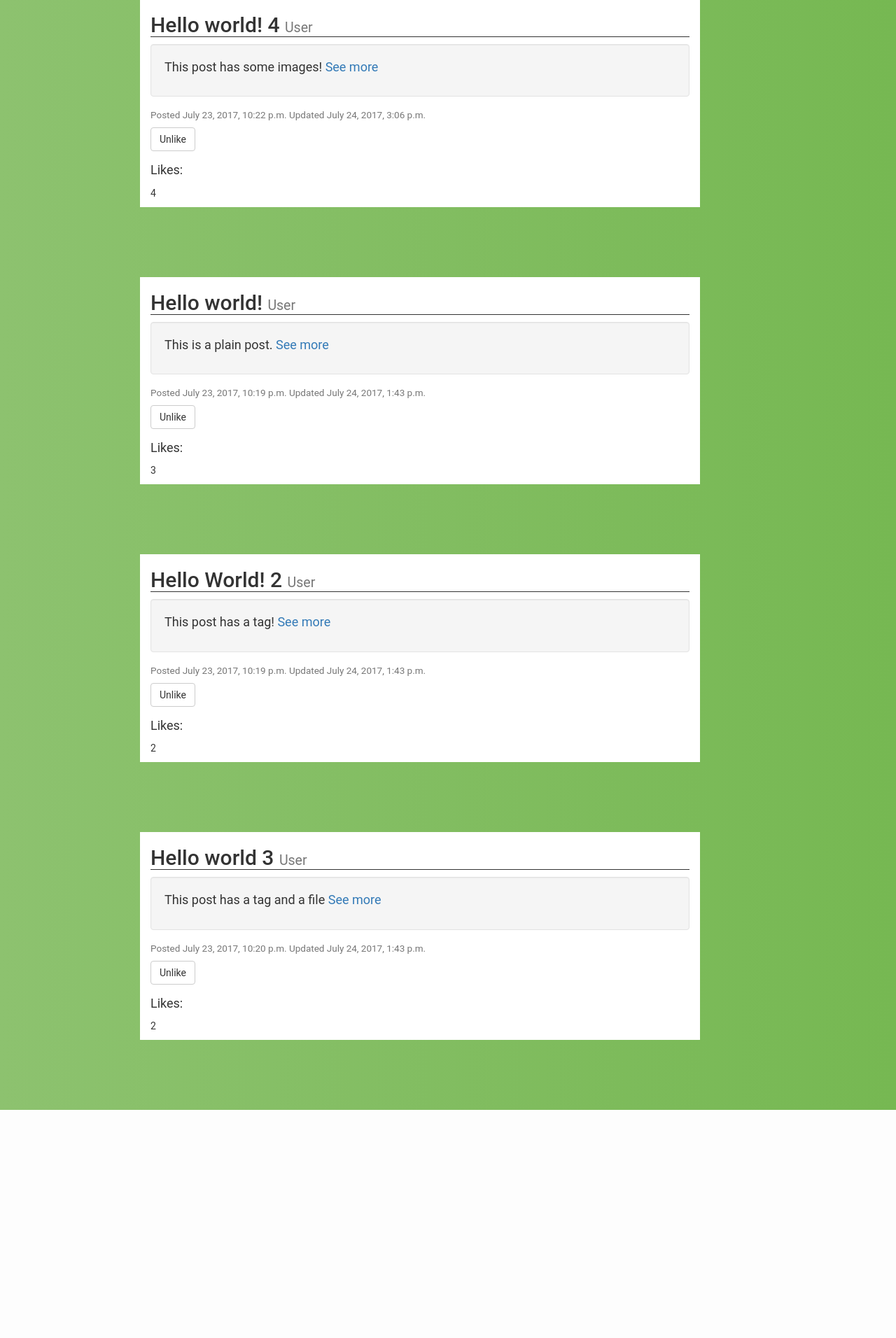
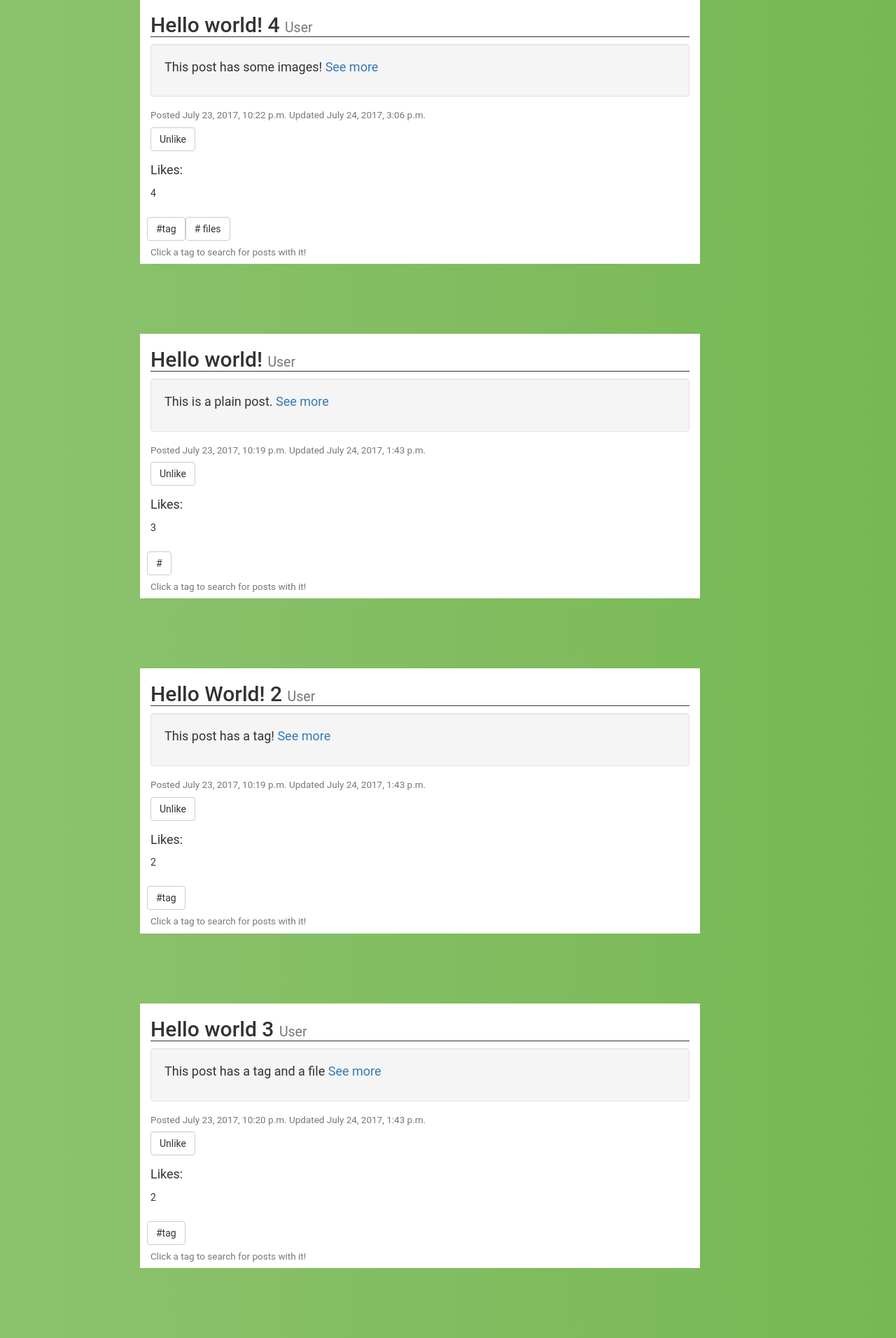
Before and after one commit to ghartman1620/TeachShare, a Django app: page /account/favorites/ in a window 1280 px wide. Shown: the part 308-2220 px from the top of the page at 70% size. Before the commit the page ends 1894 px from the top, so only its background shows below. Run offline with Django 3.2, Linux system fonts and the light colour scheme; a user stored in the database is signed in; data comes from the database, SQL or seed files in the repository; some libraries are stand-ins or nearby versions.

Commit message:
favorites also has click-tag-to-search

```diff
--- a/TeachShare_WebApp/accounts/templates/accounts/favorites.html
+++ b/TeachShare_WebApp/accounts/templates/accounts/favorites.html
@@ -93,6 +93,25 @@
 				</button>
 			</form>
 			<p> Likes: <div id="likes{{post.id}}">{{post.likes}}</div></p>
+
+			{% if post.tags.all %}
+			<div class = "btn-toolbar">
+				<div class="tag-container">
+
+				{% for tag in post.tags.all %}
+					<form method="post" id="search" action="{% url 'account:favorites' %}">
+					{% csrf_token %}
+						<input type="hidden" name="search" value="{{tag.tag}}">
+						<button type="submit" class="btn btn-default">#{{tag.tag}}</button>
+
+					</form>
+				{% endfor %}
+				</div>
+			</div>
+			<h4><small>Click a tag to search for posts with it!</small></h4>
+			{% endif %}
+
+
 		</div> <!-- container -->
 	{% endfor %}
 {% endif %}
```
Also changed, not shown: TeachShare_WebApp/accounts/static/accounts/icon.png (added), TeachShare_WebApp/accounts/static/accounts/icon_gray.png (added).
